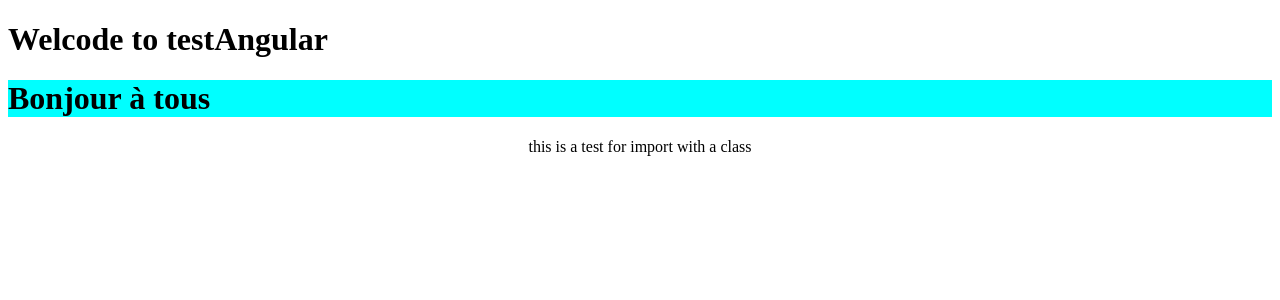
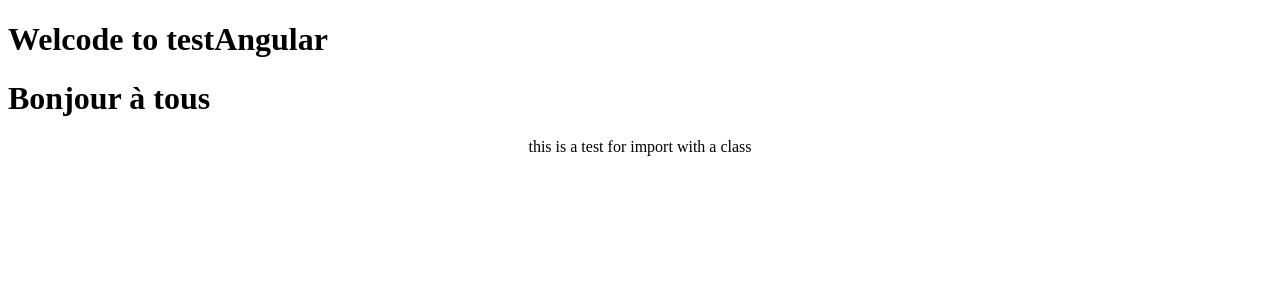
Before and after one commit to SacleuxBenoit/testAngular, an Angular app in the folder testAngular/: page / in a window 1280 px wide. Shown: the top 300 px of the page. Built offline with nearby package versions, Linux system fonts and the light colour scheme.

Commit message:
delete the useless code (just the h1 left)

```diff
--- a/testAngular/src/app/newcompo/newcompo.component.ts
+++ b/testAngular/src/app/newcompo/newcompo.component.ts
@@ -3,14 +3,12 @@ import { Component, OnInit } from '@angular/core';
 @Component({
   selector: 'app-newcompo',
   template: `
-  <h1 [style.background-color]="colorClass">Bonjour à tous</h1>
+  <h1>Bonjour à tous</h1>
   `,
-  styles: [`.test-class{
-    color:crimson;
-  }`]
+  styles: []
 })
 export class NewcompoComponent implements OnInit {
-public colorClass="cyan";
+
   constructor() { }
 
   ngOnInit() {
```
